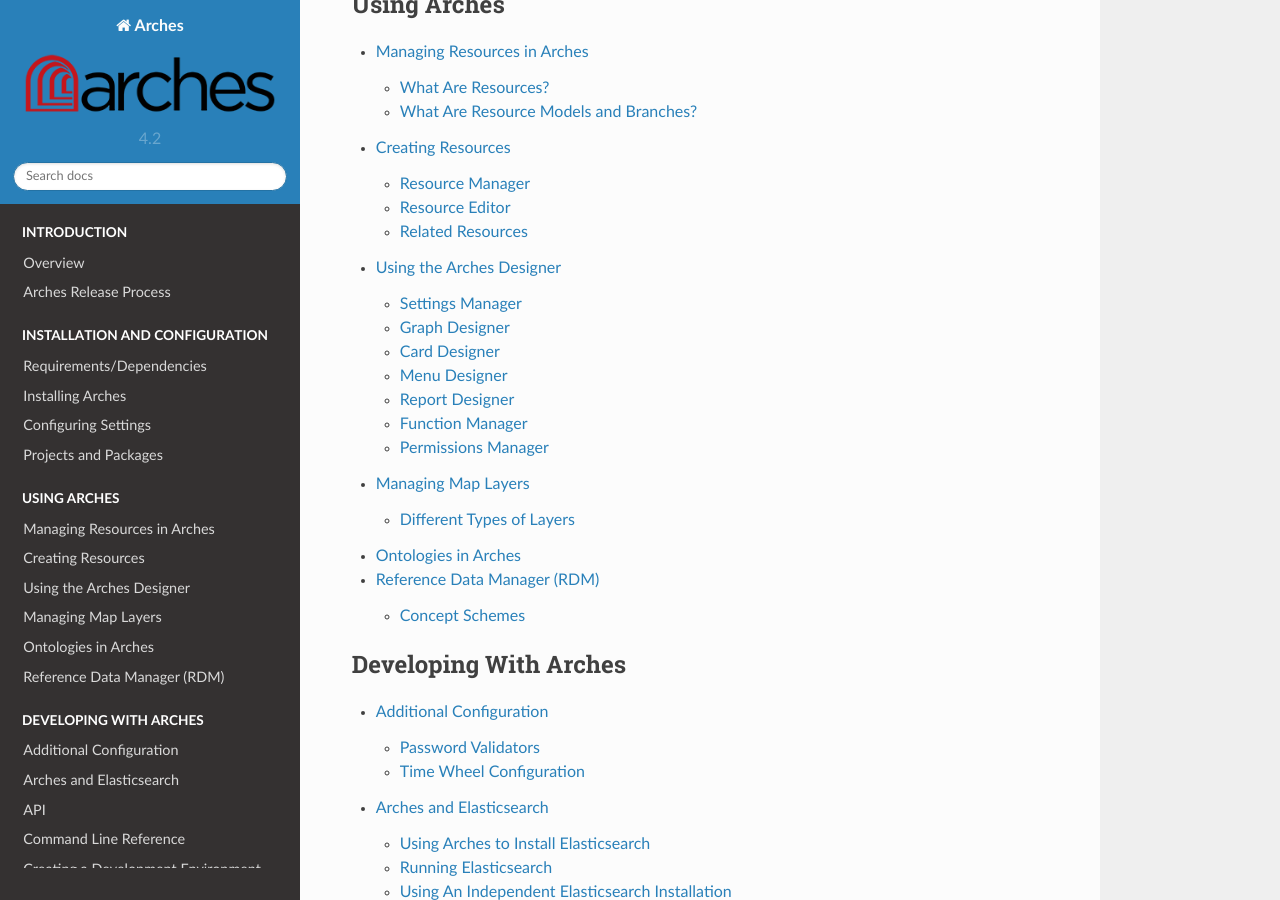
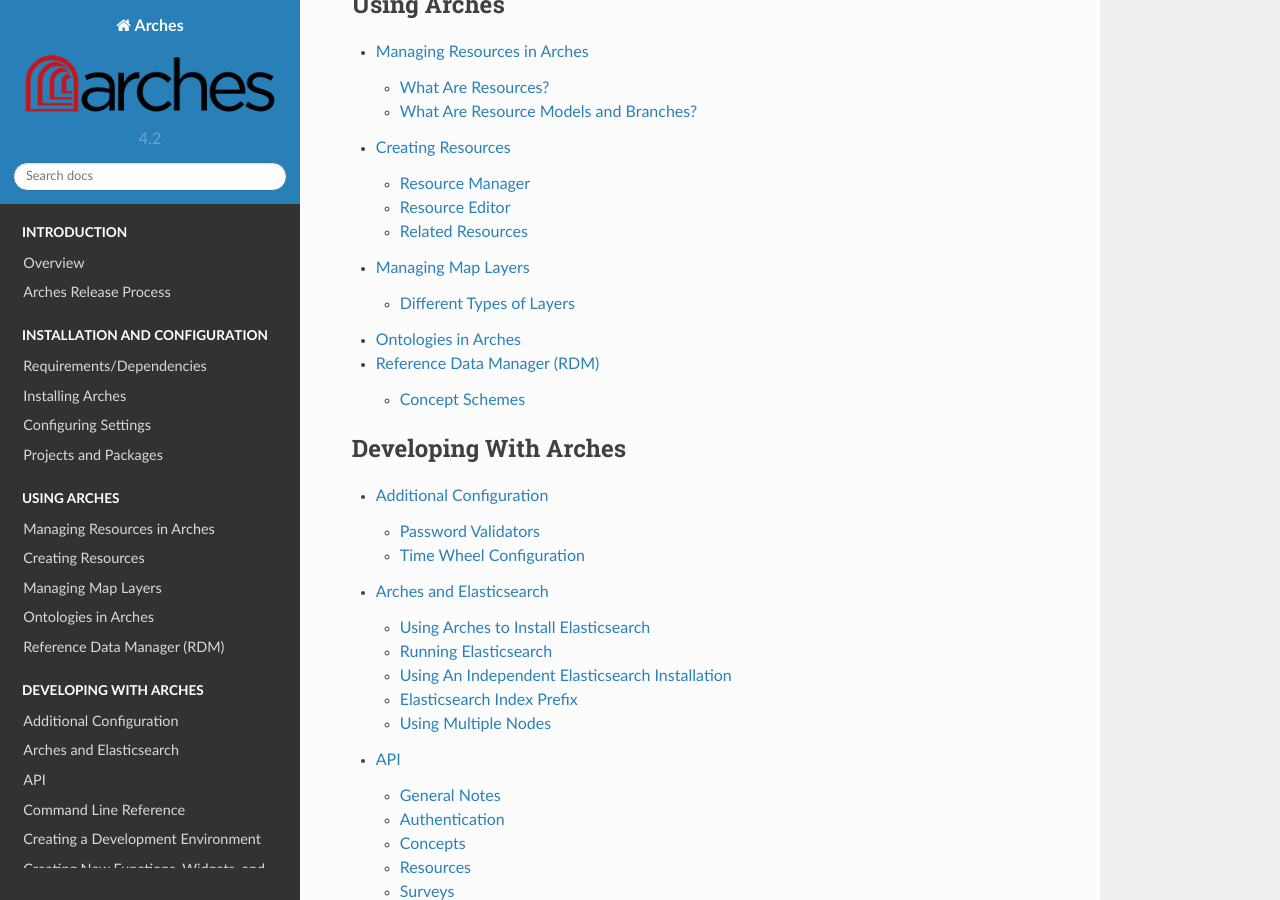
Before and after one commit to archesproject/arches-docs, a Sphinx documentation site: the page built from docs/index.txt, in a window 1280 px wide and 900 px high, scrolled down 960 px. Built offline with Sphinx 7.4.7 and the Read the Docs theme 2.0.0, drawn with Linux system fonts in a browser that asks for light colours; some of the changed lines change nothing that is shown.

Commit message:
#9 remove outdated Arches Designer help content

```diff
--- a/docs/index.txt
+++ b/docs/index.txt
@@ -24,7 +24,6 @@
 
     managing-resources
     creating-resources
-    using-the-arches-designer
     managing-map-layers
     ontologies-in-arches
     rdm
--- a/docs/using-the-arches-designer.txt
+++ /dev/null
@@ -1,200 +0,0 @@
-#########################
-Using the Arches Designer
-#########################
-
-The Arches Designer is a set of tools that give you full control over the creation of new Branches and Resource Models. This section serves as a reference manual for the various components of the Arches designer.
-
-.. note:: Most of this section's content can be found directly within the Arches app. Just click |q-help| in the upper right corner of any page.
-
-+ `Settings Manager`_
-    `Branches and Resource Models` - General metadata configuration.
-+ `Graph Designer`_
-    `Branches and Resource Models` - Graphs are made of nodegroups that define what information can be collected.
-+ `Card Designer`_
-    `Branches and Resource Models` - Cards are used to define the UI behavior for a nodegroup.
-+ `Menu Designer`_
-    `Resource Models only` - Menus aggregate Cards to create thematic data collection.
-+ `Report Designer`_
-    `Resource Models only` - Reports determine how an existing resource is displayed to the public.
-+ `Function Manager`_
-    `Resource Models only` - Configure Functions for this Resource Model.
-+ `Permissions Manager`_
-    `Resource Models only` - Nodegroup-level management of how users and groups can interact with your database.
-
-Settings Manager
-================
-
-*Please utilize the in-app help for this content... it has not be transferred here yet.*
-
-Graph Designer
-==============
-
-The Graph Designer allows you to create, modify, and view the graph for a Resource Model or Branch. Please note that the Graph Designer functions a little differently depending on which one of these two is being edited.
-
-The Graph Designer interface is split into three sections, as shown in the image below.
-
-.. image:: images/graph-manager-panes.png
-
-The **Node List** displays all of the nodes present in this graph. You can select a node in the Node List to open the Node Manager.
-
-The **Graph** panel displays all nodes and their connections (called "properties"), showing the full branching structure. Every Graph will have a "top node" in the center, to which all other nodes will be connected. You can select a node in the Graph to open the Node Manager.
-
-The **Node Manager** is where the action takes place. Within this panel you will be able to build the graph by adding new Branches (if you are working with a Resource Model), or refine it by modifying nodes that already exists. Once you have selected a node, the Node Manager settings tab will look something like this:
-
-.. image:: images/node-manager.png
-
-* Node Name
-    Used to identify this node within the graph interface. In other parts of app, custom labels can be used in place of this name. Node names need not be unique across a graph, but it will make everything easier if they are.
-* CRM Class (only present for Resource Models that use an ontology)
-    This setting defines what ontological class of data will be collected by this node. To learn more, read Ontologies in Arches.
-* Relationship from ... (only present for Resource Models that use an ontology)
-    Define what relationship this node has with its parent node (the one directly above it in the graph branch). A verbalization of your choice is shown below this setting.
-* Searchable
-    If true users will be able to search on this node's value.
-* Required
-    If true a value must be entered for this node in order to save its tile. Important: Once data is collected for this node, this setting cannot be changed
-* Data type
-    Choose what type of data will be collected in this node. See `About Data Types`_ below.
-* Make Card/Place node(s) in a separate card
-    Depending on the location of the node within the Graph, you may be given the option to "make a card" from the node and its descendants, or "place it into a separate card". Doing the latter will turn the upstream Card into a Card Container, and will make this nodegroup display as a tab within that Card Container.
-
-Editing a Branch's Graph
-------------------------
-
-To build the graph of a Branch, your main course of action will be adding nodes, naming them, and defining their data type. If your Branch uses an ontology, you'll also need to define the CRM class and property of each new node. When choosing classes and properties, the interface will automatically enforce preloaded ontological rules.
-
-.. image:: images/add-node-to-branch.gif
-
-Editing a Resouce Model's Graph
--------------------------------
-
-When editing a Resource Model's graph, you will be adding entire Branch's to the top node of the graph (the one in the middle). By adding Branches (instead of individual nodes) This encourages consistency between Resource Models by allowing you to reuse a single Branch many times.
-
-As shown below, you must select the top node and then use  to add a Branch. Once you have added a Branch, you may fine-tune the settings of its descendant nodes if desired. Note that any changes you make here will not be applied back to the original Branch.
-
-Once data is saved to a nodegroup, nodes belonging to that nodegroup cannot be deleted.
-
-.. image:: images/add-graph-branch.gif
-
-About Data Types
-----------------
-
-Choosing a node's Data Type is the first step toward defining how that information will be collected. A few data types are intuitive (string, number, date), but here's an explanation of the less familiar types.
-
-* ``geojson-feature-collection``
-    Stores geographic coordinates, and is used to show a resource on the map.
-* ``concept``
-    Constrains the node to store one of a series of choices provided by the Reference Data Manager. This data functionally operates like a dropdown list or pick list. You'll further be prompted to choose a Concept Collection, where you'll choose which series of concepts to use.
-* ``concept-list``
-    Same as above, but the user will be able to select multiple concepts.
-* ``domain-value``
-    Like 'concept', choose this to present the user with a dropdown menu. Unlike 'concept' this dropdown menu will not come from your system-wide controlled vocubulary, but from a list of values that you define here.
-* ``domain-value-list``
-    Same as above, but the user will be able to select multiple domain-values.
-* ``boolean``
-    Use this to record a simple 'yes or no' or 'true or false' value.
-* ``file-list``
-    Allows this node to store one or mores files. Use this to upload images, documents, etc.
-* ``semantic``
-    A 'semantic' node does not store data. Semantic nodes are used where necessary to make symbolic connections between nodes, generally in order to follow ontoligical rules. Note that the top node of every graph is a semantic node.
-
-.. note:: Once a user saves data belonging to a node, the datatype and the datatype configs for that node cannot be modified
-
-Card Designer
-=============
-
-In the Card Designer you will be able to edit one of the Cards (or Card Containers) associated with your Resource Model or Branch. Click 'Return to Cards' to go back and choose a new Card to edit.
-
-The Card Designer interface is split into three sections, as shown in the image below.
-
-.. image:: images/card-designer-panes.png
-
-The **Contents** panel show all Widgets within this Card. In some cases, a third, over-arching tier is added to this heirarchy, called a "Card Container". This happens when multiple Cards are used to organize complex Branches.
-
-The **Manager** panel is where you will make changes to a Card Container, Card, or Widget. Select an item in the contents panel, or in the preview, and you will see the manager panel update based on your selection.
-
-The **Preview** panel allows you to see the Card just as a user would encounter it while creating a new resource. As you make changes in the contents or manager panels, you'll see the preview update accordingly.
-
-Using the Contents Panel
-------------------------
-
-This panel displays all of the components present in this Card. Note that there are two forms this heirarchy may take.
-
-* Example 1: Card with Widgets
-
-    A Card will have one or more Widgets in it. You can reorder these widgets by moving them in the contents panel, or in the card preview. Note that different icons are used for different types of Widgets.
-
-    .. image:: images/reorganize-contents-card.gif
-
-* Example 2: Card Container with Cards
-
-    In some cases, a complex Branch will have a Card Container, which aggregates multiple Cards (and their Widgets) in order to thematically organize data entry. These Cards will appear as 'tabs' in the preview. You can reorder these tabs just as you would Widgets. Note that different icons are used for different types of Widgets.
-
-    .. image:: images/reorganize-contents-card-container.gif
-
-Managing Card Containers and Cards
-----------------------------------
-
-* Settings (Card Containers and Cards)
-
-    Whether it is a Card Container or a Card, the top-level item of your contents panel will have important configuration settings.
-
-    * Make Card Visible - allows designers to define when a card may be accessed and used for editing
-    * Allow multiple values - define whether multiple instances of this card may be saved in the database. Note that this setting is available for descendant Cards as well.
-
-* Help Text (Cards only)
-
-     To aid data entry users when using the Widgets in this Card, you may want to add some extra guidance. Use the Enable Card-Level Help setting to do so, and design the content of this guidance with the Card-Level Help menu.
-
-About Widgets
--------------
-
-Widgets are data entry helpers for each node that collects information; it's often easier to pick a date from a calendar than to type it in, for example. Generally, the datatype of the node will determine which Widget template is used. However, in the case of a concept that will be picked from a list, you can choose a dropdown menu or a set of radio buttons, and for free text you can choose a basic text box or a rich text editor.
-
-In the Widget Manager, you can further refine how a user will interact with a Widget. Note that in every case you can enter a custom label, but other settings depend on the Widget template. Many of these settings are optional, and all come with acceptable defaults.
-
-* Text Widgets
-    * Placeholder - create a default text prompt
-    * Max Length - set the maximum number of characters allowed
-    * Template - choose between a simple input box or a right text editor
-    * Required - If true a value must be entered for this widget in order to save its card. Important: Once data is collected for this widget, this setting cannot be changed
-* Concept Widgets
-    * Placeholder - create a default text prompt
-    * Concept Collection - choose which set of concepts the user will pick from (also defined in the Graph Designer)
-    * Template - choose between a dropdown menu or a radio button selection
-    * Required - If true a value must be entered for this widget in order to save its card. Important: Once data is collected for this widget, this setting cannot be changed
-* Date Widget
-    * Minimum Date - set the minimum for a range of allowed dates
-    * Maximum Date - set the maximum for a range of allowed dates
-    * View Mode - set how the date calendar should appear when first opened
-    * Date Format - set the way this date is displayed in reports and forms (note that all dates are stored as YYYY-MM-DD:TT00:00:00 in the database)
-    * Required - If true a value must be entered for this widget in order to save its card. Important: Once data is collected for this widget, this setting cannot be changed
-* Map Widget
-    * Position - set the default map center
-    * Zoom - set the default zoom level
-    * Geocoder - choose which geocoding engine to use, or disable if desired
-    * Resource Properties - set the color of the drawing tools, and choose which geometry types are allowed
-    * Required - If true a value must be entered for this widget in order to save its card. Important: Once data is collected for this widget, this setting cannot be changed
-
-Menu Designer
-=============
-
-*Please utilize the in-app help for this content... it has not be transferred here yet.*
-
-Report Designer
-===============
-
-*Please utilize the in-app help for this content... it has not be transferred here yet.*
-
-Function Manager
-================
-
-*Please utilize the in-app help for this content... it has not be transferred here yet.*
-
-Permissions Manager
-===================
-
-*Please utilize the in-app help for this content, it has not be transferred here yet.*
-
-.. |q-help| image:: images/in-app-help-icon.png
-  :align: middle
```
